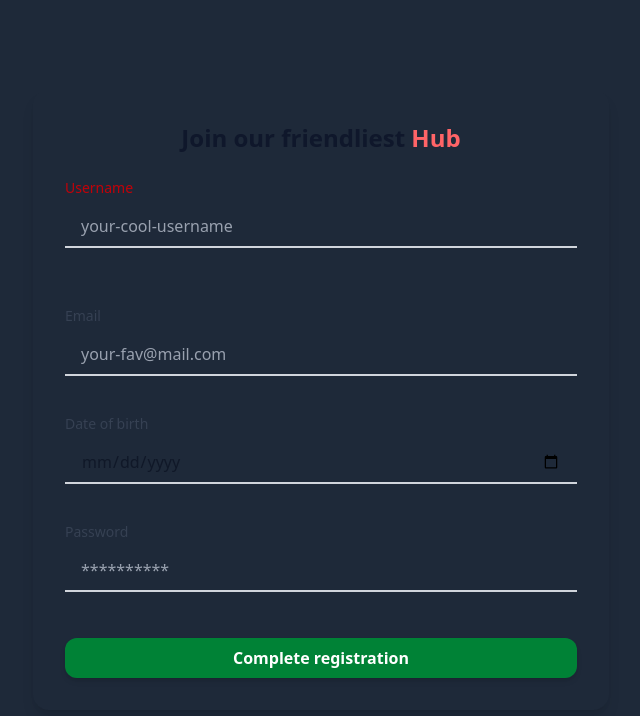
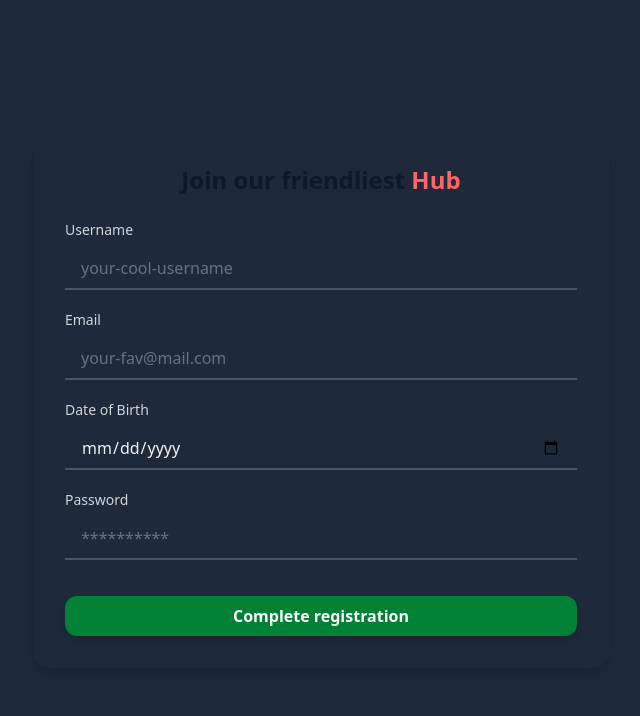
Before and after one commit to jasmin-mulic/Friendshub.Client, a React (Vite) app: page /register in a window 1280 px wide. Shown: the top 716 px of the page, without its empty margins (319-959 px from the left). Built offline with nearby package versions, Linux system fonts and the light colour scheme.

Commit message:
Added User Route, fixed register validation errors

```diff
--- a/src/Components/Post.jsx
+++ b/src/Components/Post.jsx
@@ -71,7 +71,7 @@ export default function Post({ postId, onClick}) {
           className="w-12 h-12 rounded-full object-cover"
         />
         <div>
-          <Link to={post.username} className="font-semibold text-sm">{post.username}</Link>
+          <Link to={`/User/${post.username}`} className="font-semibold text-sm">{post.username}</Link>
           <p className="text-gray-400 text-sm">{dateToText(post.postedAt)}</p>
         </div>
       </div>
--- a/src/Routes/Details.jsx
+++ b/src/Routes/Details.jsx
@@ -18,7 +18,6 @@ export default function EditProfile() {
     privateAccount: null
   })
   const [preview, setPreview] = useState(userData.profileImageUrl || defaultProfileImg);
-  const navigate = useNavigate();
   const userId = getUserIdFromStorage()
   const loadUserData = async () => {
     try {
--- a/src/Routes/Home.jsx
+++ b/src/Routes/Home.jsx
@@ -9,6 +9,7 @@ import FriendRecommendations from "../Components/FriendRecommendations";
 import Feed from "../Components/Feed";
 import AddPost from "../Components/AddPost";
 import "../../src/index.css";
+import { FaUserFriends } from "react-icons/fa";
 import Navbar from "../Components/Navbar";
 import { useFeedStore } from "../Services/Stores/useFeedStore";
 export default function Home() {
@@ -113,10 +114,8 @@ export default function Home() {
   return (
     <div className="flex flex-col min-h-screen text-white w-full">
 
-      <Navbar />
       <div className="flex flex-col xl:flex-row gap-8 w-full xl:w-4/5 mx-auto py-8 px-4 xl:px-0">
 
-        {/* Lijevi sidebar (profil) */}
         <div className="hidden lg:flex flex-col w-full xl:w-1/4 text-gray-300">
           <div className="bg-gray-800/30 rounded-xl p-5  shadow-lg backdrop-blur-sm border border-gray-700/40">
             <div className="flex flex-col items-center text-center">
@@ -131,7 +130,8 @@ export default function Home() {
           </div>
         </div>
 
-        <div className="flex-1 flex flex-col gap-6">
+        <div className="flex-1 flex flex-col gap-6 w-full ">
+          <Navbar />
           <div
             className="bg-gray-700/40 rounded-lg p-4 text-gray-300 hover:bg-gray-700/60 cursor-pointer transition"
             onClick={() => setShowAddForm(true)}
--- a/src/Routes/Login.jsx
+++ b/src/Routes/Login.jsx
@@ -45,8 +45,8 @@ export default function Login() {
   return (
     <div className="min-h-screen flex items-center justify-center bg-gray-100 dark:bg-gray-950/80 px-4">
       <div className="w-full max-w-md bg-white dark:bg-gray-800 rounded-2xl shadow-lg p-8">
-        <h2 className="text-2xl font-bold mb-6 text-slate-900 dark:text-white text-center">
-          Welcome to Friends<span className="text-orange-400">Hub</span>
+        <h2 className="text-2xl font-bold mb-6 text-center text-cyan-400">
+          Welcome to friendshub
         </h2>
 
         <form onSubmit={handleSubmit(onSubmit)} className="space-y-6" noValidate>
--- a/src/Routes/Profile.jsx
+++ b/src/Routes/Profile.jsx
@@ -105,7 +105,6 @@ export default function Profile() {
 
   return (
     <div className="flex flex-col z-10 min-h-screen text-white">
-      <Navbar />
 
       <div className="flex gap-8 w-full xl:w-4/5 2xl:w-3/5 mx-auto py-8">
         {/* Lijevi sidebar (profil info) */}
@@ -142,6 +141,7 @@ export default function Profile() {
         </div>
 
         <div className="flex-1 flex flex-col gap-6">
+          <Navbar />
           <h2 className="text-xl font-semibold text-gray-100 border-b border-gray-700 pb-2">
             My Posts
           </h2>
--- a/src/Routes/Register.jsx
+++ b/src/Routes/Register.jsx
@@ -1,152 +1,158 @@
 import { useForm } from "react-hook-form";
-import { isAdult } from "../Helpers"
-import { useState } from "react";
+import { isAdult } from "../Helpers";
 import { useNavigate } from "react-router-dom";
 import AuthApi from "../Services/Api/AuthApi";
+
 const Register = () => {
-  const form = useForm();
-  const navigate = useNavigate()
-  const { register, handleSubmit, formState } = form;
-  const { errors, setError, clearErrors } = formState;
-  const [apiValidationErrors, setApiValidationErrors] = useState([])
+  const {
+    register,
+    handleSubmit,
+    setError,
+    clearErrors,
+    formState: { errors },
+  } = useForm();
+
+  const navigate = useNavigate();
+
   const onSubmit = async (data) => {
+    try {
+      const response = await AuthApi.register(data);
+      if (response.status === 200) {
+        navigate("/");
+      }
+    } catch (exc) {
+      const apiErrors = exc.response?.data.validationErrors;
+      if (apiErrors && Array.isArray(apiErrors)) {
+        apiErrors.forEach(({ propertyName, errorMessage }) => {
 
-    try {
-      const response = await AuthApi.register(data)
-      if (response.status === 200)
-        navigate("/")
-    } catch (exc) {
-      var validationErrors = exc.response.data
-      setApiValidationErrors(Object.fromEntries(
-        validationErrors.map(e => [e.propertyName, e.errorMessage])
-      ))
-      validationErrors.forEach(err => {
-        if (err.propertyName == "username")
-          setError("username", { type: "server", message: err.errorMessage });
-        else
-          clearErrors("username")
-      });
+          setError(propertyName, { type: "manual", message: errorMessage });
+        });
+      }
     }
   };
+
   return (
     <div className="min-h-screen flex items-center justify-center bg-gray-800 dark:bg-gray-950 px-4">
       <div className="w-full max-w-xl dark:bg-gray-800 rounded-2xl shadow-lg p-8">
         <h2 className="text-2xl font-bold mb-6 text-slate-900 dark:text-white text-center">
           Join our friendliest<span className="text-red-400"> Hub</span>
         </h2>
-        <form
-          onSubmit={handleSubmit(onSubmit)}
-          className="space-y-5"
-          noValidate
-        >
-          <div className="h-27">
+
+        <form onSubmit={handleSubmit(onSubmit)} className="space-y-5" noValidate>
+          {/* USERNAME */}
+          <div>
             <label
               htmlFor="username"
-              className="block mb-2 text-sm font-medium text-red-700 dark:text-gray-300"
+              className="block mb-2 text-sm font-medium text-gray-300"
             >
               Username
             </label>
             <input
-              id="Username"
-              name="Username"
+              id="username"
               placeholder="your-cool-username"
-              {...register("Username", {
+              {...register("username", {
                 required: "We need your username",
                 pattern: {
                   value: /^(?!.*\.\.)(?!\.)(?!.*\.$)[a-zA-Z0-9._]{1,30}$/,
-                  message: "Username can contain letters, numbers, underscore and dot."
+                  message:
+                    "Username can contain letters, numbers, underscores and dots (no spaces).",
                 },
                 minLength: {
                   value: 3,
-                  message: "Username must be at least 3 characters long"
-                }
+                  message: "Username must be at least 3 characters long",
+                },
               })}
-              className="w-full px-4 py-2 border-b-2 border-gray-300 dark:border-gray-600 focus:border-blue-500 dark:focus:border-blue-400 bg-transparent outline-none text-gray-900 dark:text-gray-100 placeholder-gray-400 dark:placeholder-gray-500 transition-colors"
+              className="w-full px-4 py-2 border-b-2 border-gray-600 focus:border-blue-400 bg-transparent outline-none text-gray-100 placeholder-gray-500 transition-colors"
+              onChange={() => clearErrors("Username")}
             />
-            {errors.Username?.message && (
-              <p className="text-red-400 p-1 text-xs">{errors.Username.message}</p>
+            {errors.username && (
+              <p className="text-red-400 text-sm mt-1">
+                {errors.username.message}
+              </p>
             )}
-            {apiValidationErrors.username && <p className="text-red-400 p-1">{apiValidationErrors.Username}</p>}
           </div>
 
-          <div className="h-22">
+          {/* EMAIL */}
+          <div>
             <label
               htmlFor="EmailAddress"
-              className="block mb-2 text-sm font-medium text-gray-700 dark:text-gray-300"
+              className="block mb-2 text-sm font-medium text-gray-300"
             >
               Email
             </label>
             <input
               type="email"
               id="EmailAddress"
-              name="EmailAddress"
               placeholder="your-fav@mail.com"
-              className="w-full px-4 py-2 border-b-2 border-gray-300 dark:border-gray-600 focus:border-blue-500 dark:focus:border-blue-400 bg-transparent outline-none text-gray-900 dark:text-gray-100 placeholder-gray-400 dark:placeholder-gray-500 transition-colors"
               {...register("EmailAddress", {
                 required: "Your email is missing.",
                 pattern: {
                   value: /^[^\s@]+@[^\s@]+\.[^\s@]+$/,
-                  message: "Enter a valid email address."
-                }
+                  message: "Enter a valid email address.",
+                },
               })}
+              className="w-full px-4 py-2 border-b-2 border-gray-600 focus:border-blue-400 bg-transparent outline-none text-gray-100 placeholder-gray-500 transition-colors"
+              onChange={() => clearErrors("EmailAddress")}
             />
-            {errors.EmailAddress?.message && (
-              <p className="text-red-400 p-1">{errors.EmailAddress.message}</p>
+            {errors.EmailAddress && (
+              <p className="text-red-400 text-sm mt-1">
+                {errors.EmailAddress.message}
+              </p>
             )}
-            {apiValidationErrors.EmailAddress && <p className="text-red-400">{apiValidationErrors.EmailAddress}</p>}
           </div>
 
-          <div className="h-22">
+          {/* DATE OF BIRTH */}
+          <div>
             <label
-              htmlFor="emailAddress"
-              className="block mb-2 text-sm font-medium text-gray-700 dark:text-gray-300"
+              htmlFor="DateOfBirth"
+              className="block mb-2 text-sm font-medium text-gray-300"
             >
-              Date of birth
+              Date of Birth
             </label>
             <input
               type="date"
-              id="dateOfBirth"
-              name="dateOfBirth"
-              className="w-full px-4 py-2 border-b-2 border-gray-300 dark:border-gray-600 focus:border-blue-500 dark:focus:border-blue-400 bg-transparent outline-none text-gray-900 dark:text-gray-100 placeholder-gray-400 dark:placeholder-gray-500 transition-colors"
-              {...register("dateOfBirth", {
-                required: "Are you even born yet?.",
-                validate: (value) => isAdult(value) || "You must be at least 18 buddy."
+              id="DateOfBirth"
+              {...register("DateOfBirth", {
+                required: "Please enter your date of birth.",
+                validate: (value) => isAdult(value) || "You must be at least 18.",
               })}
+              className="w-full px-4 py-2 border-b-2 border-gray-600 focus:border-blue-400 bg-transparent outline-none text-gray-100 placeholder-gray-500 transition-colors"
+              onChange={() => clearErrors("DateOfBirth")}
             />
-            {errors.dateOfBirth?.message && (
-              <p className="text-red-400 p-1">{errors.dateOfBirth.message}</p>
+            {errors.DateOfBirth && (
+              <p className="text-red-400 text-sm mt-1">
+                {errors.DateOfBirth.message}
+              </p>
             )}
-            {apiValidationErrors.DateOfBirth && <p className="text-red-400 p-1">{apiValidationErrors.DateOfBirth}</p>}
           </div>
 
-          <div className="h-20">
+          {/* PASSWORD */}
+          <div>
             <label
-              htmlFor="password"
-              className="block mb-2 text-sm font-medium text-gray-700 dark:text-gray-300"
+              htmlFor="Password"
+              className="block mb-2 text-sm font-medium text-gray-300"
             >
               Password
             </label>
             <input
               type="password"
-              id="password"
-              name="password"
+              id="Password"
               placeholder="**********"
-              className="w-full px-4 py-2 border-b-2 border-gray-300 dark:border-gray-600 focus:border-blue-500 dark:focus:border-blue-400 bg-transparent outline-none text-gray-900 dark:text-gray-100 placeholder-gray-400 dark:placeholder-gray-500 transition-colors"
-              {...register("password", {
-                required: "You are not safe.",
-                minLength:
-                {
-                  value: 6,
-                  message: "Password must be a minimum of 6 characters."
-                }
+              {...register("Password", {
+                required: "Enter your password.",
+                minLength: {
+                  value: 7,
+                  message: "Password must be at least 7 characters long.",
+                },
               })}
-
+              className="w-full px-4 py-2 border-b-2 border-gray-600 focus:border-blue-400 bg-transparent outline-none text-gray-100 placeholder-gray-500 transition-colors"
+              onChange={() => clearErrors("Password")}
             />
-            {errors.password?.message && (
-              <p className="text-red-400 p-1">{errors.password.message}</p>
+            {errors.Password && (
+              <p className="text-red-400 text-sm mt-1">
+                {errors.Password.message}
+              </p>
             )}
-            {apiValidationErrors.Password && <p className="text-red-400 p-1">{apiValidationErrors.DateOfBirth}</p>}
-
           </div>
 
           <button className="w-full py-2 mt-4 bg-green-700 hover:bg-green-800 text-white font-semibold rounded-xl shadow-md transition-colors">
--- /dev/null
+++ b/src/Routes/User.jsx
@@ -0,0 +1,15 @@
+import React, { useEffect } from 'react'
+import { useParams } from 'react-router-dom'
+const User = () => {
+    useEffect( async() =>{
+
+    },[])
+    const {username} = useParams();
+ return (
+    <div className='h-screen text-white'>
+      <h1 className='text-2xl'>{username}</h1>
+    </div>
+  )
+}
+
+export default User
--- a/src/Services/Api/UsersApi.js
+++ b/src/Services/Api/UsersApi.js
@@ -9,6 +9,8 @@ const UsersApi = {
   getFollowers: () => Api.get("/Users/followers-list"),
   getFollowings: () => Api.get("/Users/following-list"),
   removeFollower: (followeeId) => Api.post(`Users/remove-follower/${followeeId}`),
-  updateUserInfo : (id, data) => Api.put(`Users/${id}`, data)
+  updateUserInfo : (id, data) => Api.put(`Users/${id}`, data),
+  userProfile : (id) => Api.put(`Users/${id}`)
+
 };
 export default UsersApi;
```
Also changed, not shown: src/Components/Navbar.jsx (+8 -8 lines), src/main.jsx (+7 -0 lines).
